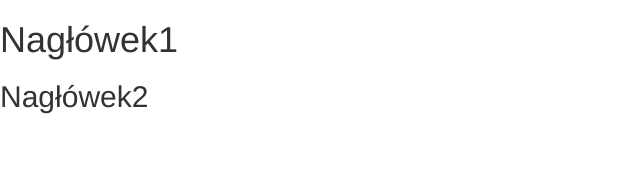
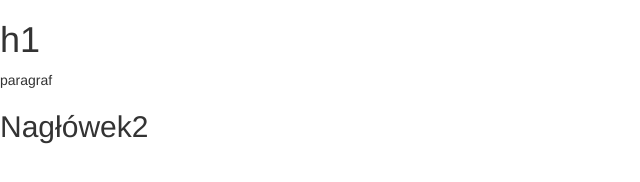
Before and after one commit to adamw28/nauka-gita, a plain HTML site: page index.html in a window 1280 px wide. Shown: the whole page, without its empty margins (0-640 px from the left). Drawn offline with nearby package versions, Linux system fonts and the light colour scheme; files that its build step writes are made by us from their sources.

Commit message:
Change h1 and add p

```diff
--- a/index.html
+++ b/index.html
@@ -7,7 +7,8 @@
     <link rel="stylesheet" type="text/css" href="style.css">
     </head>
   <body>
-    <h1>Nagłówek1</h1>
+    <h1>h1</h1>
+    <p>paragraf</p>
     <h2>Nagłówek2</h2>
 	<script src="https://code.jquery.com/jquery-3.1.0.min.js"></script>
 	<script src="https://maxcdn.bootstrapcdn.com/bootstrap/3.3.7/js/bootstrap.min.js"></script>
```
